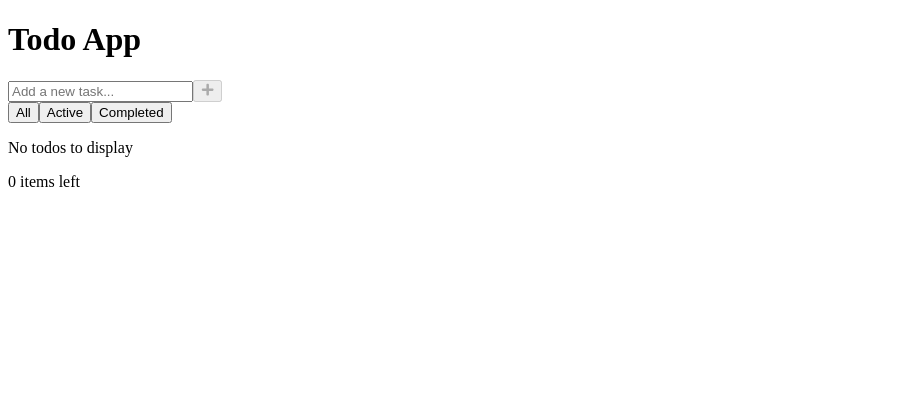
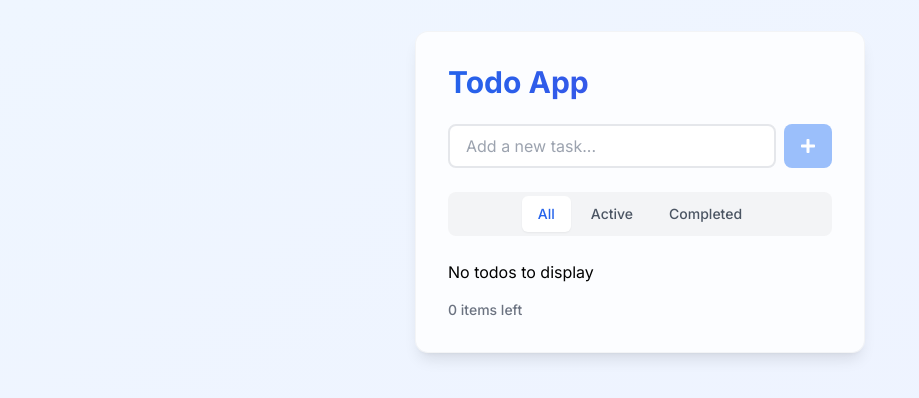
Before and after one commit to ambichetan/react-todo-app, a React (Vite) app: page / in a window 1280 px wide. Shown: the top 398 px of the page, without its empty margins (0-919 px from the left). Built offline with nearby package versions, Linux system fonts and the light colour scheme.

Commit message:
fix tailwind and styling - cline + claude 3.5

```diff
--- a/package.json
+++ b/package.json
@@ -27,13 +27,13 @@
     "@types/react": "^18.2.37",
     "@types/react-dom": "^18.2.15",
     "@vitejs/plugin-react": "^4.2.0",
-    "autoprefixer": "^10.4.21",
+    "autoprefixer": "^10.4.15",
     "eslint": "^8.53.0",
     "eslint-plugin-react": "^7.33.2",
     "eslint-plugin-react-hooks": "^4.6.0",
     "eslint-plugin-react-refresh": "^0.4.4",
-    "postcss": "^8.5.3",
-    "tailwindcss": "^4.0.14",
+    "postcss": "^8.4.31",
+    "tailwindcss": "^3.3.0",
     "vite": "^5.0.0"
   }
 }
--- a/src/App.jsx
+++ b/src/App.jsx
@@ -16,14 +16,14 @@ function App() {
   })
 
   return (
-    <div className="min-h-screen bg-gray-50 py-8">
-      <div className="max-w-md mx-auto bg-white rounded-lg shadow p-6">
-        <h1 className="text-2xl font-bold text-gray-800 mb-6">Todo App</h1>
+    <div className="min-h-screen bg-gradient-to-br from-blue-50 to-indigo-50 py-8">
+      <div className="max-w-md mx-auto bg-white/80 backdrop-blur-sm rounded-xl shadow-lg p-8 ring-1 ring-gray-100">
+        <h1 className="text-3xl font-bold text-transparent bg-clip-text bg-gradient-to-r from-blue-600 to-indigo-600 mb-6">Todo App</h1>
         <AddTodo />
         <TodoFilter filter={filter} setFilter={setFilter} />
         <TodoList todos={filteredTodos} />
-        <div className="mt-4 text-sm text-gray-600">
-          <p>{todos.filter(todo => !todo.completed).length} items left</p>
+        <div className="mt-4 text-sm font-medium">
+          <p className="text-gray-500">{todos.filter(todo => !todo.completed).length} items left</p>
         </div>
       </div>
     </div>
--- a/src/components/AddTodo.jsx
+++ b/src/components/AddTodo.jsx
@@ -15,10 +15,10 @@ function AddTodo() {
   }
 
   return (
-    <form className="add-todo-form" onSubmit={handleSubmit}>
+    <form className="flex gap-2 mb-6" onSubmit={handleSubmit}>
       <input
         type="text"
-        className="todo-input"
+        className="flex-1 rounded-lg border-2 border-gray-200 px-4 py-2 text-gray-700 placeholder-gray-400 focus:border-blue-500 focus:ring-2 focus:ring-blue-200 transition-all duration-200"
         value={text}
         onChange={(e) => setText(e.target.value)}
         placeholder="Add a new task..."
@@ -26,7 +26,7 @@ function AddTodo() {
       />
       <button
         type="submit"
-        className="add-button"
+        className="bg-blue-500 hover:bg-blue-600 text-white rounded-lg px-4 py-2 transition-colors duration-200 disabled:opacity-50 disabled:cursor-not-allowed flex items-center justify-center"
         aria-label="Add task"
         disabled={!text.trim()}
       >
--- a/src/components/TodoFilter.jsx
+++ b/src/components/TodoFilter.jsx
@@ -1,20 +1,32 @@
 function TodoFilter({ filter, setFilter }) {
   return (
-    <div className="todo-filter">
+    <div className="flex justify-center gap-1 p-1 mb-6 bg-gray-100 rounded-lg">
       <button
-        className={`filter-button ${filter === 'all' ? 'active' : ''}`}
+        className={`px-4 py-2 text-sm font-medium rounded-md transition-all duration-200 ${
+          filter === 'all'
+            ? 'bg-white text-blue-600 shadow-sm'
+            : 'text-gray-600 hover:text-gray-800'
+        }`}
         onClick={() => setFilter('all')}
       >
         All
       </button>
       <button
-        className={`filter-button ${filter === 'active' ? 'active' : ''}`}
+        className={`px-4 py-2 text-sm font-medium rounded-md transition-all duration-200 ${
+          filter === 'active'
+            ? 'bg-white text-blue-600 shadow-sm'
+            : 'text-gray-600 hover:text-gray-800'
+        }`}
         onClick={() => setFilter('active')}
       >
         Active
       </button>
       <button
-        className={`filter-button ${filter === 'completed' ? 'active' : ''}`}
+        className={`px-4 py-2 text-sm font-medium rounded-md transition-all duration-200 ${
+          filter === 'completed'
+            ? 'bg-white text-blue-600 shadow-sm'
+            : 'text-gray-600 hover:text-gray-800'
+        }`}
         onClick={() => setFilter('completed')}
       >
         Completed
--- a/src/main.jsx
+++ b/src/main.jsx
@@ -1,4 +1,5 @@
 import React from 'react'
+import './styles.css'
 import ReactDOM from 'react-dom/client'
 import App from './App.jsx'
 import { TodoProvider } from './context/TodoContext.jsx'
--- /dev/null
+++ b/src/styles.css
@@ -0,0 +1,25 @@
+@tailwind base;
+@tailwind components;
+@tailwind utilities;
+
+body {
+  font-family: 'Inter', sans-serif;
+}
+
+button {
+  transition: background-color 0.3s ease, color 0.3s ease;
+}
+
+button:hover {
+  background-color: #4f46e5; /* Example hover color */
+  color: #fff;
+}
+
+input {
+  transition: border-color 0.3s ease, box-shadow 0.3s ease;
+}
+
+input:focus {
+  border-color: #4f46e5; /* Example focus color */
+  box-shadow: 0 0 0 3px rgba(79, 70, 229, 0.3); /* Example focus shadow */
+}
```
Also changed, not shown: 1 other file (tests, documents, lock files or other folders).
